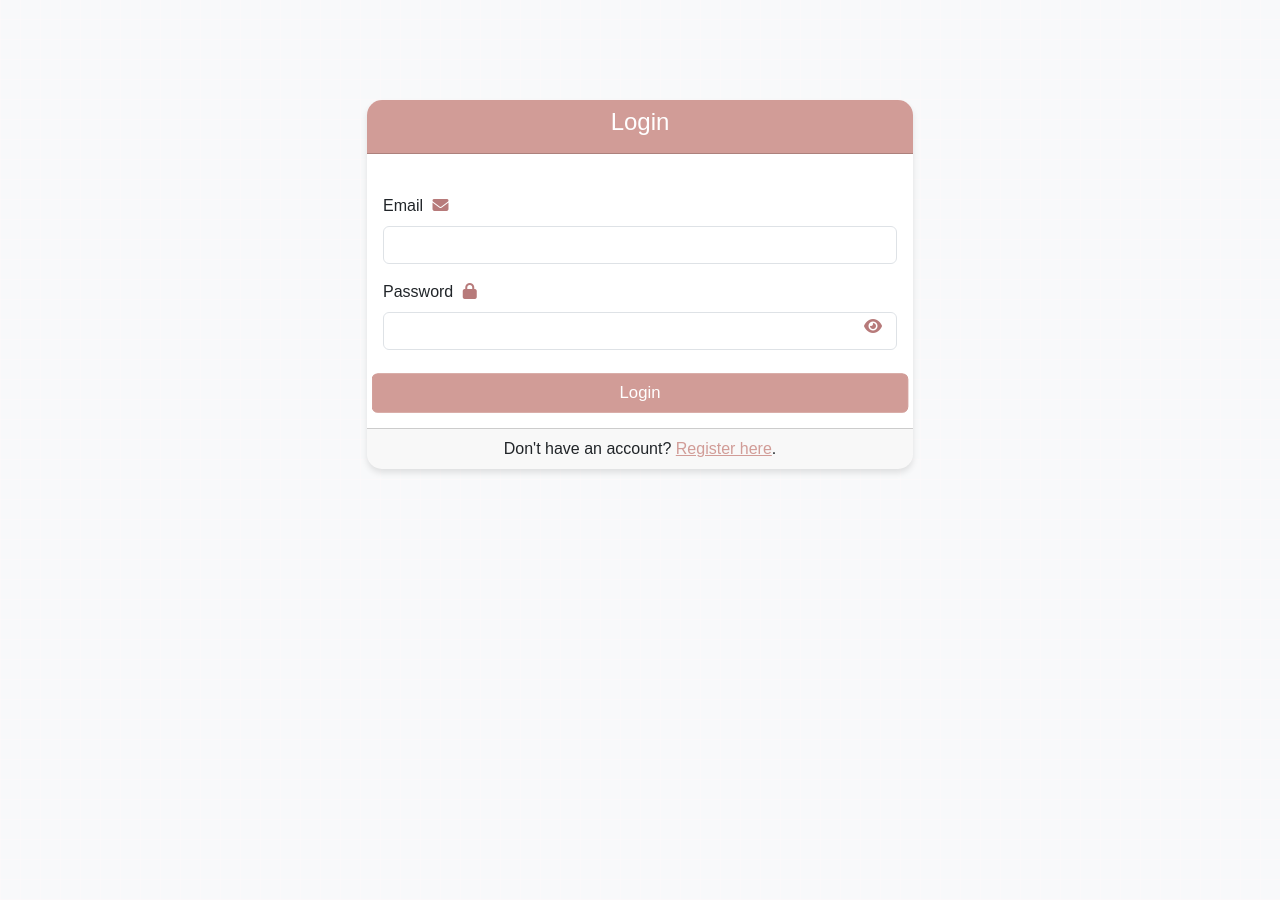
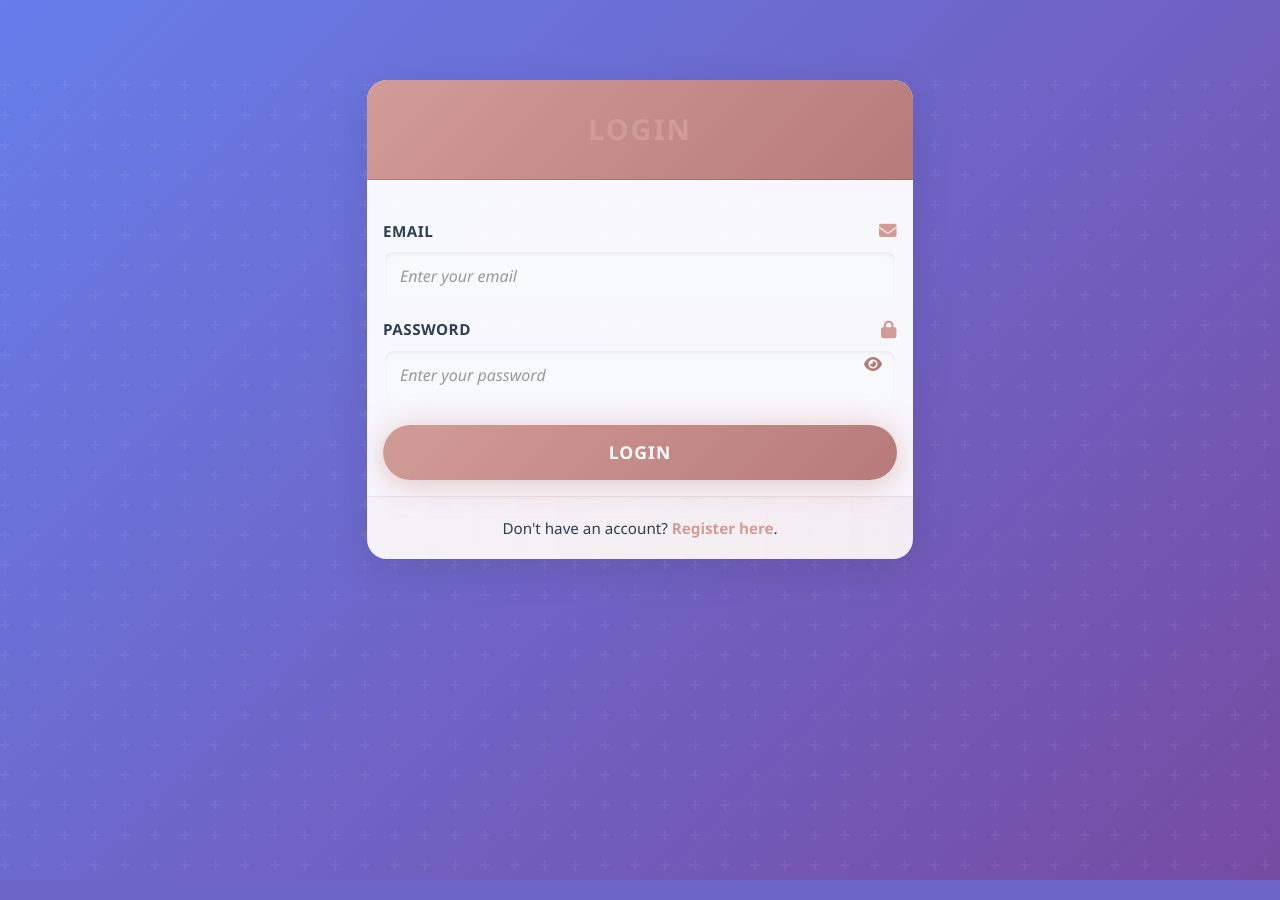
Before and after one commit to princesscheryl/mvc_lab1, a PHP site: page /login/login.php in a window 1280 px wide. Run offline with PHP 8.4, Linux system fonts and the light colour scheme; some libraries are stand-ins or nearby versions.

Commit message:
separated login styling

```diff
--- a/login/login.php
+++ b/login/login.php
@@ -1,122 +1,14 @@
 <!DOCTYPE html>
 <html lang="en">
-
 <head>
     <meta charset="UTF-8">
+    <meta name="viewport" content="width=device-width,initial-scale=1">
     <title>Login - Taste of Africa</title>
     <link href="https://cdn.jsdelivr.net/npm/bootstrap@5.3.0/dist/css/bootstrap.min.css" rel="stylesheet">
     <link href="https://cdnjs.cloudflare.com/ajax/libs/font-awesome/6.4.0/css/all.min.css" rel="stylesheet">
     <link href="https://cdnjs.cloudflare.com/ajax/libs/animate.css/4.1.1/animate.min.css" rel="stylesheet">
-    <style>
-        .btn-custom {
-            background-color: #D19C97;
-            border-color: #D19C97;
-            color: #fff;
-            transition: background-color 0.3s, border-color 0.3s;
-        }
-
-        .btn-custom:hover {
-            background-color: #b77a7a;
-            border-color: #b77a7a;
-        }
-
-        .highlight {
-            color: #D19C97;
-            transition: color 0.3s;
-        }
-
-        .highlight:hover {
-            color: #b77a7a;
-        }
-
-        body {
-            /* Base background color */
-            background-color: #f8f9fa;
-
-            /* Gradient-like grid using repeating-linear-gradients */
-            background-image:
-                repeating-linear-gradient(0deg,
-                    #b77a7a,
-                    #b77a7a 1px,
-                    transparent 1px,
-                    transparent 20px),
-                repeating-linear-gradient(90deg,
-                    #b77a7a,
-                    #b77a7a 1px,
-                    transparent 1px,
-                    transparent 20px),
-                linear-gradient(rgba(183, 122, 122, 0.1),
-                    rgba(183, 122, 122, 0.1));
-
-            /* Blend the gradients for a subtle overlay effect */
-            background-blend-mode: overlay;
-
-            /* Define the size of the grid */
-            background-size: 20px 20px;
-
-            /* Ensure the background covers the entire viewport */
-            min-height: 100vh;
-            margin: 0;
-            padding: 0;
-            font-family: Arial, sans-serif;
-        }
-
-        .login-container {
-            margin-top: 100px;
-        }
-
-        .card {
-            border: none;
-            border-radius: 15px;
-            overflow: hidden;
-            box-shadow: 0 4px 6px rgba(0, 0, 0, 0.1);
-        }
-
-        .card-header {
-            background-color: #D19C97;
-            color: #fff;
-        }
-
-        .animate-pulse-custom {
-            animation: pulse 2s infinite;
-        }
-
-        @keyframes pulse {
-            0% {
-                transform: scale(1);
-            }
-
-            50% {
-                transform: scale(1.05);
-            }
-
-            100% {
-                transform: scale(1);
-            }
-        }
-
-        /* Additional Styling for Enhanced Appearance */
-        .form-label i {
-            margin-left: 5px;
-            color: #b77a7a;
-        }
-
-        .alert-info {
-            animation: fadeIn 1s;
-        }
-
-        @keyframes fadeIn {
-            from {
-                opacity: 0;
-            }
-
-            to {
-                opacity: 1;
-            }
-        }
-    </style>
+    <link href="../css/login.css" rel="stylesheet">
 </head>
-
 <body>
     <div class="container login-container">
         <div class="row justify-content-center animate__animated animate__fadeInDown">
@@ -126,19 +18,14 @@
                         <h4>Login</h4>
                     </div>
                     <div class="card-body">
-                        <!-- Alert Messages (To be handled by backend) -->
-                        <!-- Example:
-                        <div class="alert alert-info text-center">Login successful!</div>
-                        -->
-
                         <form method="POST" action="" class="mt-4" id="login-form">
                             <div class="mb-3">
                                 <label for="email" class="form-label">Email <i class="fa fa-envelope"></i></label>
-                                <input type="email" class="form-control animate__animated animate__fadeInUp" id="email" name="email" required>
+                                <input type="email" class="form-control animate__animated animate__fadeInUp" id="email" name="email" placeholder="Enter your email" required>
                             </div>
                             <div class="mb-4">
                                 <label for="password" class="form-label">Password <i class="fa fa-lock"></i></label>
-                                <input type="password" class="form-control animate__animated animate__fadeInUp" id="password" name="password" required>
+                                <input type="password" class="form-control animate__animated animate__fadeInUp" id="password" name="password" placeholder="Enter your password" required>
                             </div>
                             <button type="submit" class="btn btn-custom w-100 animate-pulse-custom">Login</button>
                         </form>
@@ -151,12 +38,9 @@
         </div>
     </div>
 
+    <script src="https://code.jquery.com/jquery-3.6.0.min.js"></script>
     <script src="https://cdn.jsdelivr.net/npm/bootstrap@5.3.0/dist/js/bootstrap.bundle.min.js"></script>
-    <script src="https://code.jquery.com/jquery-3.6.0.min.js"></script>
     <script src="https://cdn.jsdelivr.net/npm/sweetalert2@11"></script>
     <script src="../js/login.js"></script>
-
-
 </body>
-
 </html>
```
